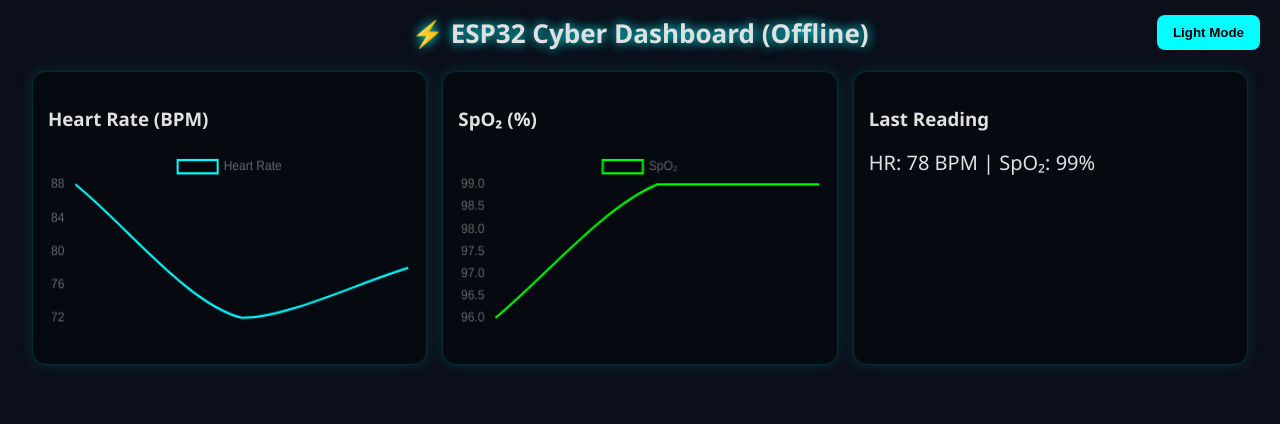
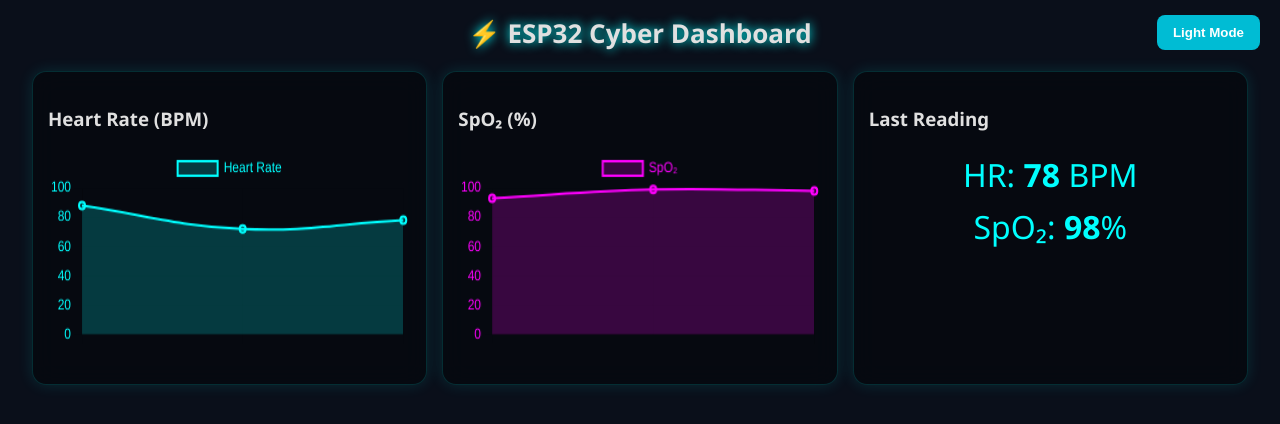
Before and after one commit to anwar79aldleme-maker/esp32_dashboard_1, a plain HTML site: page index.html in a window 1280 px wide. Drawn offline with nearby package versions, Linux system fonts and the light colour scheme.

Commit message:
Update index.html

```diff
--- a/index.html
+++ b/index.html
@@ -3,122 +3,111 @@
 <head>
 <meta charset="UTF-8">
 <meta name="viewport" content="width=device-width, initial-scale=1.0">
-<title>ESP32 Cyber Dashboard - Offline Mode</title>
+<title>ESP32 Cyber Dashboard</title>
 
 <style>
-body, html {
-  margin: 0;
-  padding: 0;
-  font-family: "Segoe UI", sans-serif;
-  transition: background 0.4s ease, color 0.4s ease;
+body, html { margin:0; padding:0; font-family:"Segoe UI", sans-serif; transition: background 0.4s, color 0.4s;}
+body.dark { background:#0a0f1a; color:#e0e0e0; }
+body.light { background:#e0f7fa; color:#004d40; }
+
+.dashboard { width:95%; margin:20px auto; display:grid; grid-template-columns:repeat(auto-fit,minmax(260px,1fr)); gap:15px; }
+
+.card { background:rgba(0,0,0,0.35); backdrop-filter:blur(12px); border:1px solid rgba(0,255,255,0.15); border-radius:14px; padding:15px; box-shadow:0 0 15px rgba(0,255,255,0.12); transition: transform 0.2s, background 0.4s, border 0.4s; }
+.card:hover { transform:scale(1.03);}
+body.light .card { background: rgba(255,255,255,0.8); border:1px solid rgba(0,150,136,0.4); box-shadow:0 0 10px rgba(0,150,136,0.3); }
+
+h2 { text-align:center; margin:15px 0; font-size:26px; text-shadow:0 0 6px cyan; animation:glow 2s infinite alternate; }
+@keyframes glow { from{ text-shadow:0 0 4px cyan;} to{ text-shadow:0 0 12px cyan;} }
+
+#modeBtn { position:fixed; right:20px; top:15px; padding:10px 16px; background:#00bcd4; color:#fff; border:none; border-radius:8px; cursor:pointer; font-weight:bold; transition:0.3s;}
+#modeBtn:hover { background:#00796b;}
+
+canvas { width:100% !important; height:220px !important; }
+
+/* Last Reading Style */
+#lastReading {
+  font-size:32px; /* كبر الخط */
+  margin-top:15px;
+  text-align:center;
+  line-height:1.6; /* مسافة بين السطور */
+  color:#00ffff; /* Neon color */
 }
-body.dark {
-  background: #0a0f1a;
-  color: #e0e0e0;
-}
-body.light {
-  background: #f5f5f5;
-  color: #111;
-}
-.dashboard {
-  width: 95%;
-  margin: 20px auto;
-  display: grid;
-  grid-template-columns: repeat(auto-fit, minmax(260px, 1fr));
-  gap: 15px;
-}
-.card {
-  background: rgba(0,0,0,0.35);
-  backdrop-filter: blur(12px);
-  border: 1px solid rgba(0, 255, 255, 0.15);
-  border-radius: 14px;
-  padding: 15px;
-  box-shadow: 0 0 15px rgba(0,255,255,0.12);
-  animation: pop 0.7s ease;
-  transition: transform 0.2s ease;
-}
-.card:hover { transform: scale(1.03); }
-@keyframes pop { from {opacity:0; transform:translateY(20px);} to {opacity:1; transform:translateY(0);} }
-h2 { text-align:center; margin:15px 0; font-size:26px; text-shadow:0 0 6px cyan; animation: glow 2s infinite alternate; }
-@keyframes glow { from {text-shadow:0 0 4px cyan;} to {text-shadow:0 0 12px cyan;} }
-#modeBtn { position: fixed; right: 20px; top: 15px; padding: 10px 16px; background: cyan; border:none; border-radius:8px; cursor:pointer; font-weight:bold; transition:0.3s; }
-#modeBtn:hover { background:#00a4a4; }
-canvas { width: 100% !important; height: 200px !important; }
 </style>
 </head>
 <body class="dark">
 
 <button id="modeBtn">Light Mode</button>
-<h2>⚡ ESP32 Cyber Dashboard (Offline)</h2>
+<h2>⚡ ESP32 Cyber Dashboard</h2>
 
 <div class="dashboard">
   <div class="card">
     <h3>Heart Rate (BPM)</h3>
     <canvas id="heartrateChart"></canvas>
   </div>
+
   <div class="card">
     <h3>SpO₂ (%)</h3>
     <canvas id="spo2Chart"></canvas>
   </div>
+
   <div class="card">
     <h3>Last Reading</h3>
-    <p id="lastReading" style="font-size:20px; margin-top:15px;">Waiting...</p>
+    <p id="lastReading">Waiting...</p>
   </div>
 </div>
 
 <script src="https://cdn.jsdelivr.net/npm/chart.js"></script>
-
 <script>
-/* DARK / LIGHT MODE */
+const modeBtn = document.getElementById("modeBtn");
 modeBtn.onclick = () => {
   const body = document.body;
-  if(body.classList.contains("dark")) { body.classList.replace("dark","light"); modeBtn.textContent="Dark Mode"; }
-  else { body.classList.replace("light","dark"); modeBtn.textContent="Light Mode"; }
+  if(body.classList.contains("dark")) {
+    body.classList.replace("dark","light");
+    modeBtn.textContent="Dark Mode";
+  } else {
+    body.classList.replace("light","dark");
+    modeBtn.textContent="Light Mode";
+  }
 };
 
-/* CHART DATA */
-let hrData = [], spoData = [], labels = [];
+/* ===== Charts ===== */
+let hrData=[], spoData=[], labels=[];
 
-/* HEART RATE CHART */
 const heartrateChart = new Chart(document.getElementById("heartrateChart"), {
-  type: "line",
-  data: { labels, datasets:[{ label:"Heart Rate", data:hrData, borderColor:"cyan", borderWidth:2, pointRadius:0, tension:0.3 }] },
-  options:{ responsive:true }
+  type:'line',
+  data:{ labels, datasets:[{ label:'Heart Rate', data:hrData, borderColor:'#00ffff', backgroundColor:'rgba(0,255,255,0.2)', tension:0.4, borderWidth:2, fill:true, pointRadius:3, pointHoverRadius:6 }]},
+  options:{ responsive:true, animation:{duration:600}, plugins:{legend:{labels:{color:'#00ffff'}}}, scales:{y:{beginAtZero:true,ticks:{color:'#00ffff'}}, x:{ticks:{color:'#00ffff'}}} }
 });
 
-/* SPO2 CHART */
 const spo2Chart = new Chart(document.getElementById("spo2Chart"), {
-  type: "line",
-  data: { labels, datasets:[{ label:"SpO₂", data:spoData, borderColor:"lime", borderWidth:2, pointRadius:0, tension:0.3 }] },
-  options:{ responsive:true }
+  type:'line',
+  data:{ labels, datasets:[{ label:'SpO₂', data:spoData, borderColor:'#ff00ff', backgroundColor:'rgba(255,0,255,0.2)', tension:0.4, borderWidth:2, fill:true, pointRadius:3, pointHoverRadius:6 }]},
+  options:{ responsive:true, animation:{duration:600}, plugins:{legend:{labels:{color:'#ff00ff'}}}, scales:{y:{beginAtZero:true,ticks:{color:'#ff00ff'}}, x:{ticks:{color:'#ff00ff'}}} }
 });
 
-/* SIMULATE DATA */
+/* ===== Simulate Data ===== */
 function generateRandomData() {
   const hr = Math.floor(Math.random()*40)+60; // 60-100 BPM
-  const spo = Math.floor(Math.random()*5)+95; // 95-99%
-  return { heartrate: hr, spo2: spo };
+  const spo = Math.floor(Math.random()*10)+90; // 90-100%
+  return {heartrate:hr, spo2:spo};
 }
 
 function updateDashboard() {
-  const newData = generateRandomData();
+  const d = generateRandomData();
 
-  if(hrData.length >= 50) { hrData.shift(); spoData.shift(); labels.shift(); }
-
-  labels.push("");
-  hrData.push(newData.heartrate);
-  spoData.push(newData.spo2);
+  if(labels.length>=50){ labels.shift(); hrData.shift(); spoData.shift(); }
+  labels.push(""); hrData.push(d.heartrate); spoData.push(d.spo2);
 
   heartrateChart.update();
   spo2Chart.update();
 
-  document.getElementById("lastReading").innerText =
-    `HR: ${newData.heartrate} BPM | SpO₂: ${newData.spo2}%`;
+  // Last Reading منفصل في سطرين
+  document.getElementById("lastReading").innerHTML =
+    `HR: <strong>${d.heartrate}</strong> BPM<br>SpO₂: <strong>${d.spo2}</strong>%`;
 }
 
-setInterval(updateDashboard, 2000);
+setInterval(updateDashboard,2000);
 updateDashboard();
 </script>
-
 </body>
 </html>
```
